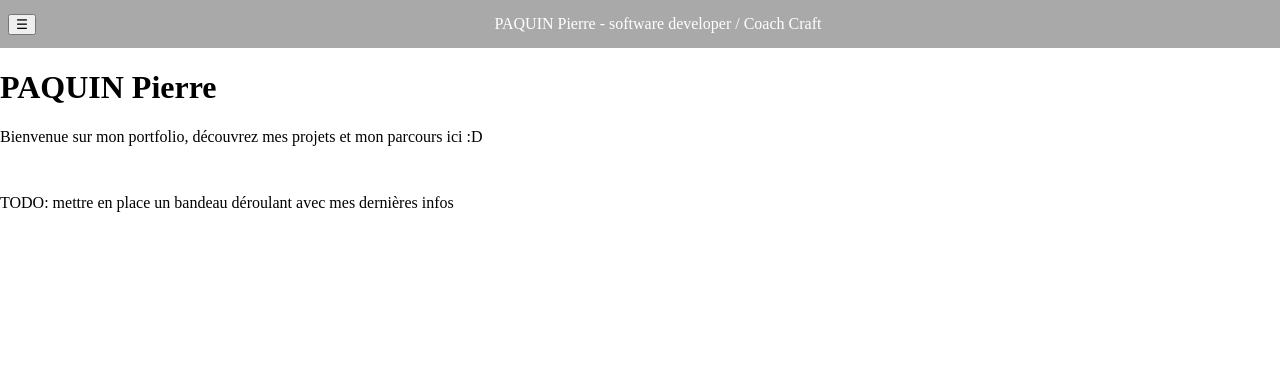
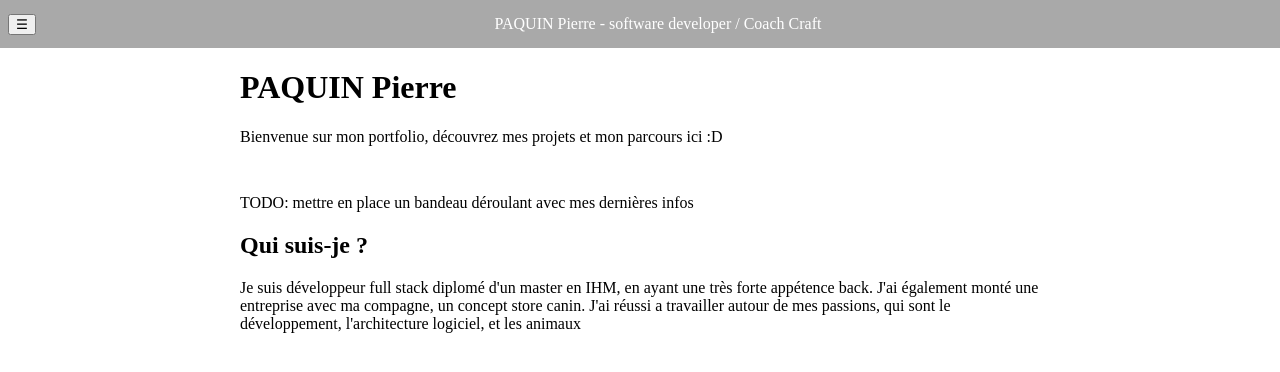
Before and after one commit to paq1/pierre-paquin-frontend, an Angular app: page /home in a window 1280 px wide. Shown: the top 372 px of the page. Built offline with nearby package versions, Linux system fonts and the light colour scheme.

Commit message:
wip(home): debut mise en forme

```diff
--- a/src/app/pages/home/home.component.html
+++ b/src/app/pages/home/home.component.html
@@ -1,4 +1,5 @@
-<div>
+<div style="width: 100%; display: flex; align-items: center; justify-content: center">
+  <div style="max-width: 800px;">
 
     <h1>PAQUIN Pierre</h1>
 
@@ -11,4 +12,9 @@
       <span>TODO: mettre en place un bandeau déroulant avec mes dernières infos</span>
     </div>
 
+    <div>
+      <h2>Qui suis-je ?</h2>
+      <span>Je suis développeur full stack diplomé d'un master en IHM, en ayant une très forte appétence back. J'ai également monté une entreprise avec ma compagne, un concept store canin. J'ai réussi a travailler autour de mes passions, qui sont le développement, l'architecture logiciel, et les animaux</span>
     </div>
+  </div>
+</div>
```
Lines whose indentation alone changed are shown as unchanged.
